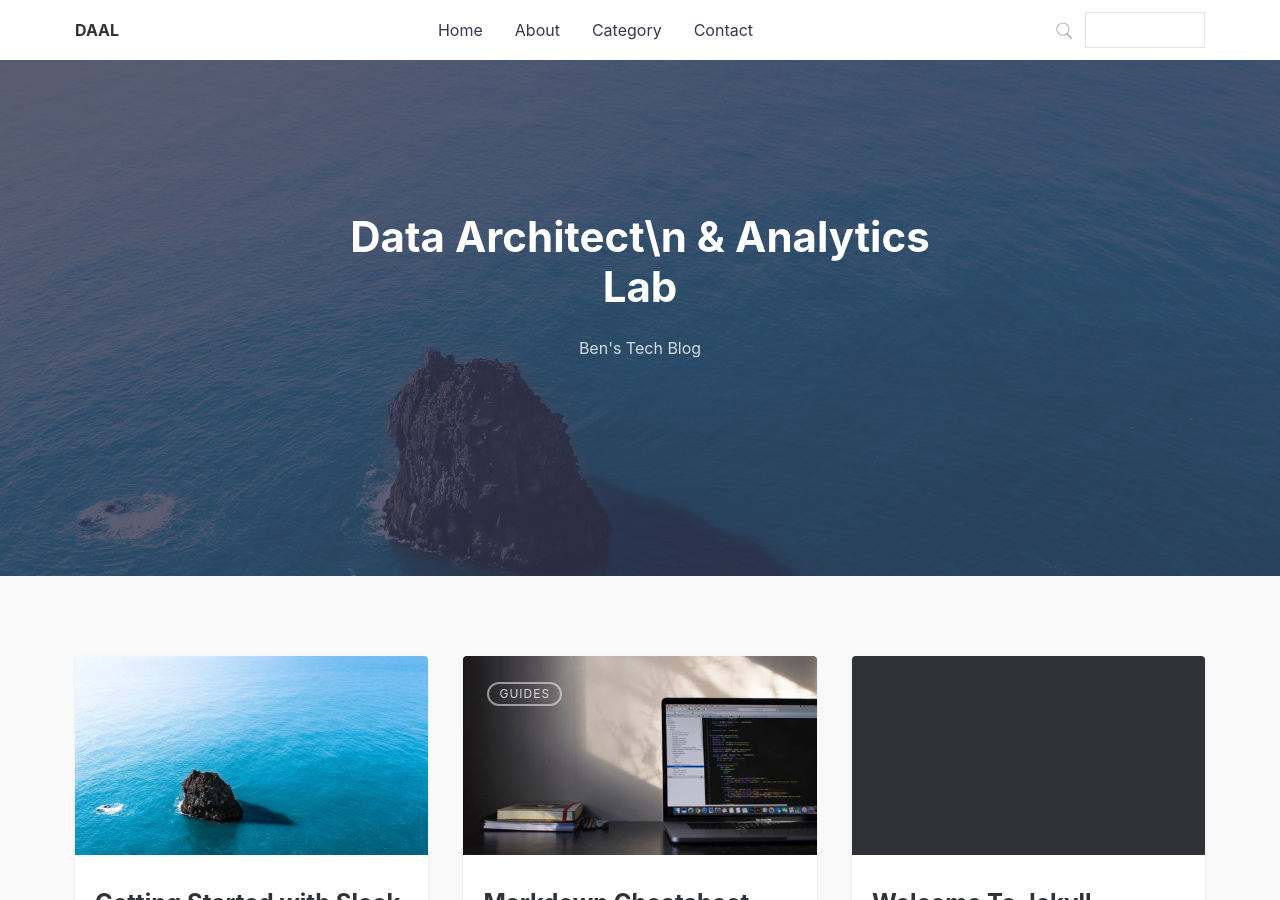
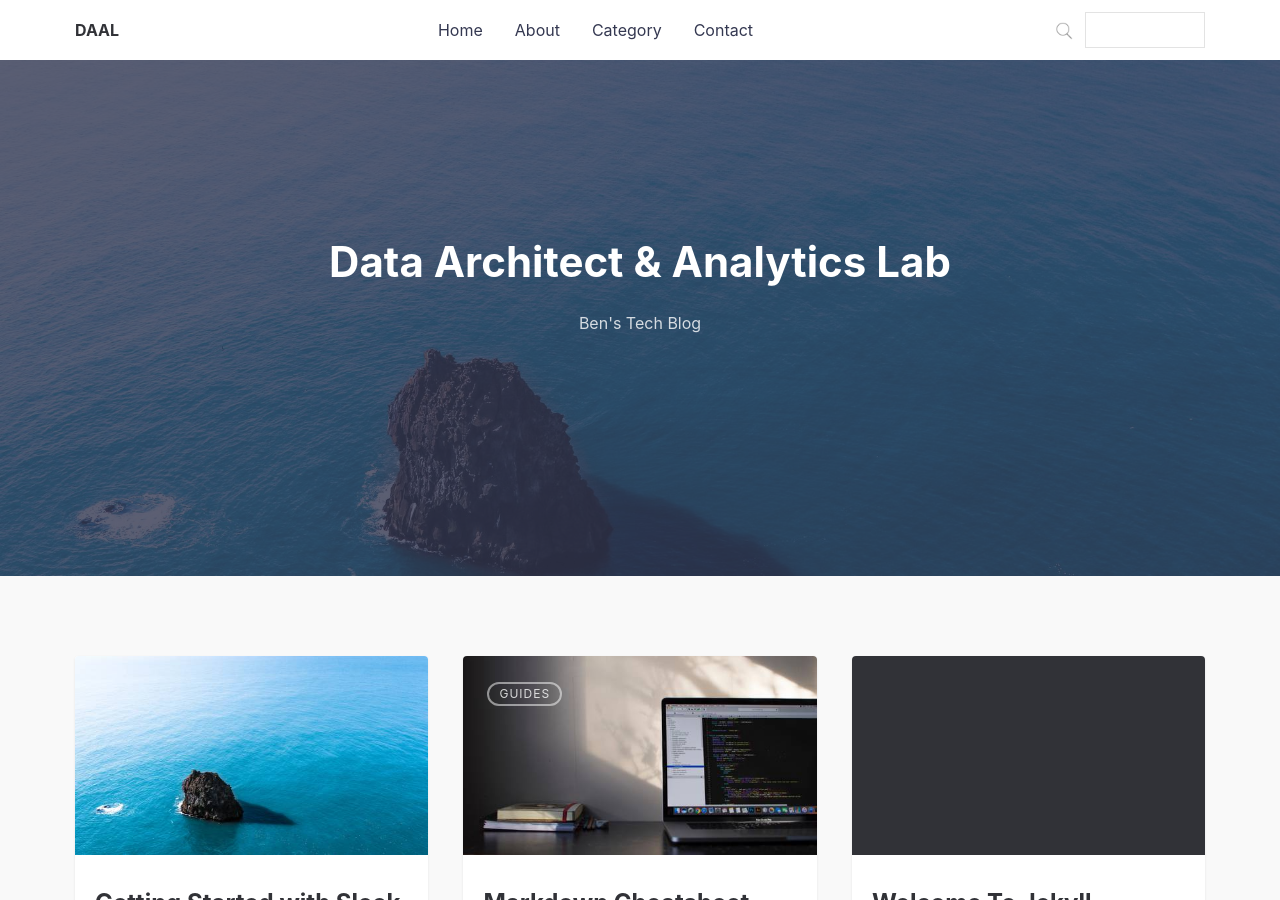
Before and after one commit to hjben/hjben.github.io, a Jekyll site: the page built from index.md, in a window 1280 px wide and 900 px high. Built offline with Jekyll 4.4.1, drawn with Linux system fonts in a browser that asks for light colours; nearby versions of some CDN libraries.

```diff
--- a/_config.yml
+++ b/_config.yml
@@ -1,5 +1,6 @@
 # SITE CONFIGURATION
-title: Data Architect\n
+title: Data Architect
+
   & Analytics Lab # your site title
 author: Ben # You
 description: > # Meta description of Homepage
```
